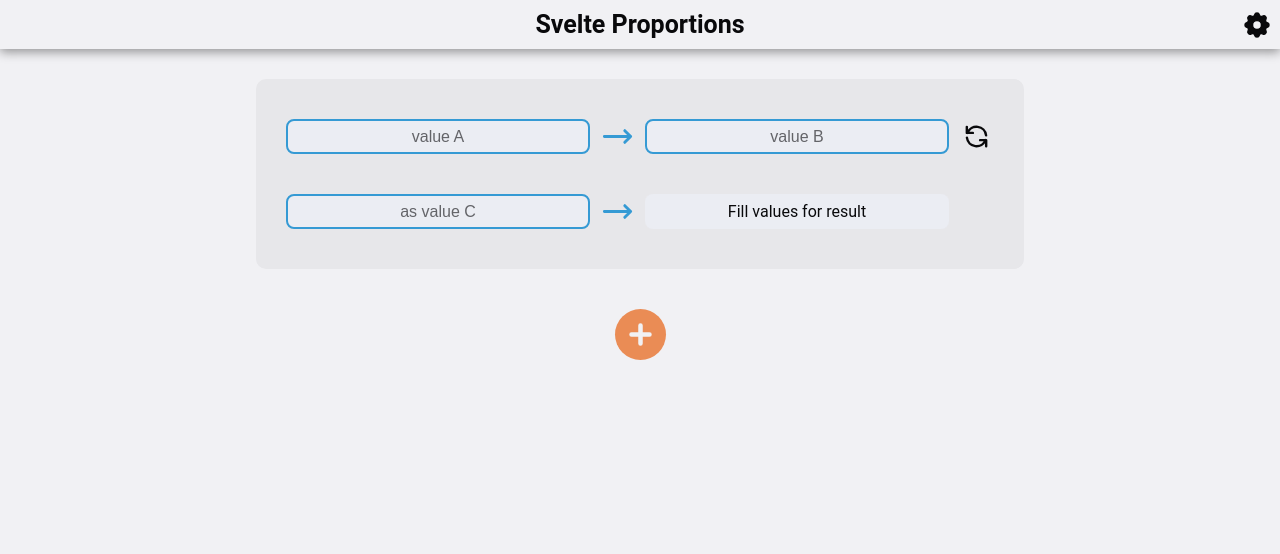
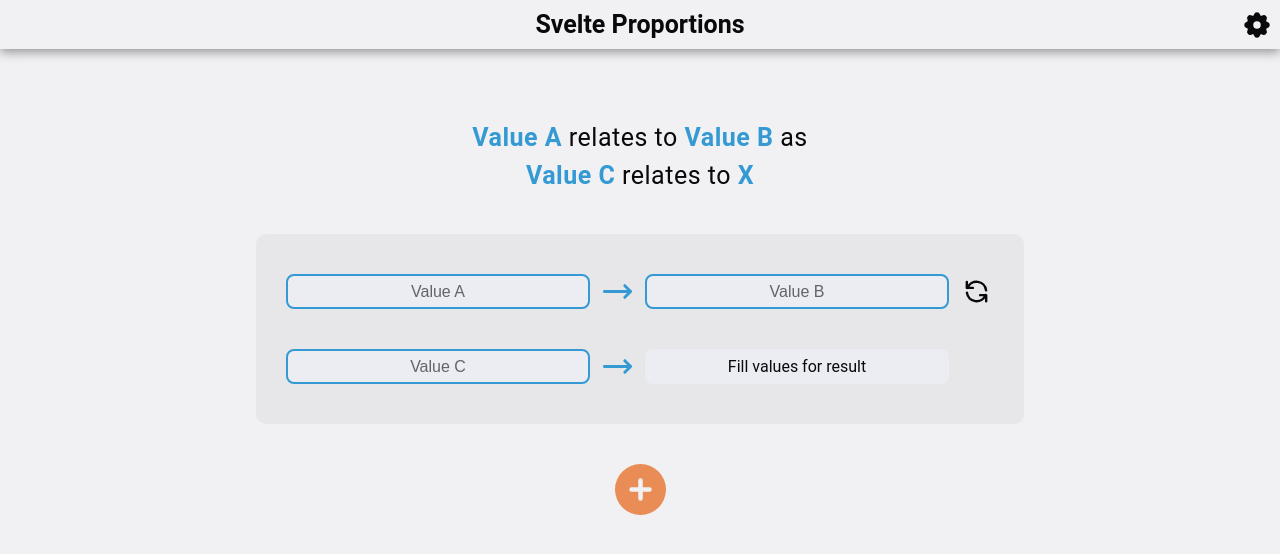
Before and after one commit to Pronian/proportions-svelte, a Svelte app: page / in a window 1280 px wide. Shown: the top 554 px of the page. Built offline with nearby package versions, Linux system fonts and the light colour scheme.

Commit message:
Added text summary of proportion caluculation

```diff
--- /dev/null
+++ b/src/components/common/ProportionDescription.svelte
@@ -0,0 +1,43 @@
+<script lang="ts">
+	import { proportionStore } from '../../stores/proportionModel';
+	export let tag = 'h2';
+
+	$: isInitialized =
+		$proportionStore.a.expression && $proportionStore.b.expression && $proportionStore.c.expression;
+	$: result = proportionStore.getResult() ?? $proportionStore;
+</script>
+
+<svelte:element this={tag} class="cont">
+	{#if isInitialized}
+		<span class="prim">{$proportionStore.a.computed}</span> relates to
+		<span class="prim">{$proportionStore.b.computed}</span>
+		as<br />
+		<span class="prim">{$proportionStore.c.computed}</span> relates to
+		<span class="prim">{result}</span>
+	{:else}
+		<span class="prim">Value A</span> relates to <span class="prim">Value B</span> as<br />
+		<span class="prim">Value C</span> relates to <span class="prim">X</span>
+	{/if}
+</svelte:element>
+
+<style>
+	.cont {
+		margin: 2rem;
+		font-size: 2rem;
+		line-height: 1.5;
+		font-weight: 400;
+	}
+
+	@media (min-width: 768px) {
+		.cont {
+			margin: 4rem 2rem;
+			font-size: 2.5rem;
+			letter-spacing: 0.5px;
+		}
+	}
+
+	.prim {
+		font-weight: 600;
+		color: var(--primary-color);
+	}
+</style>
--- a/src/components/macroBlocks/Proportions.svelte
+++ b/src/components/macroBlocks/Proportions.svelte
@@ -6,6 +6,7 @@
 	import { arrowNarrowRight, refresh, plus, trash } from '../../assets/svgObjects';
 	import { createSwapAnimation } from '../../actions/swapRotateAnimation';
 	import { proportionStore } from '../../stores/proportionModel';
+	import ProportionDescription from '../common/ProportionDescription.svelte';
 
 	export let roundingDigits = 3;
 
@@ -21,15 +22,12 @@
 	$: result = $proportionStore && proportionStore.getResult();
 </script>
 
+<ProportionDescription />
 <section class="prop-main">
-	<h2 class="aria-only">
-		Enter values for A, B, which will determine the ratio. And entering value C will use the ratio
-		to generate the new proportion
-	</h2>
 	<div class="prop-row">
 		<div class="prop-val" use:swapAnim.actionRotateRight>
 			<InputNumberExpression
-				label="value A"
+				label="Value A"
 				expression={$proportionStore.a.expression}
 				{roundingDigits}
 				on:compute={(event) => ($proportionStore.a = event.detail)}
@@ -38,7 +36,7 @@
 		<SvgBuilder class="arrow" svgObj={arrowNarrowRight} role="img" title="relates to" />
 		<div class="prop-val" use:swapAnim.actionRotateLeft>
 			<InputNumberExpression
-				label="value B"
+				label="Value B"
 				expression={$proportionStore.b.expression}
 				{roundingDigits}
 				on:compute={(event) => ($proportionStore.b = event.detail)}
@@ -51,13 +49,13 @@
 	<div class="prop-row">
 		<div class="prop-val">
 			<InputNumberExpression
-				label="as value C"
+				label="Value C"
 				expression={$proportionStore.c.expression}
 				{roundingDigits}
 				on:compute={(event) => ($proportionStore.c = event.detail)}
 			/>
 		</div>
-		<SvgBuilder class="arrow" svgObj={arrowNarrowRight} role="img" title="to" />
+		<SvgBuilder class="arrow" svgObj={arrowNarrowRight} role="img" title="relates to" />
 		<div class="prop-val">
 			<div class="prop-res">{result}</div>
 		</div>
@@ -66,27 +64,27 @@
 </section>
 
 <section class="prop-additional">
-	{#each $proportionStore.cArr as arrC (arrC.id)}
+	{#each $proportionStore.cArr as arrC, index (arrC.id)}
 		<div class="prop-row" transition:slide>
 			<div class="prop-val">
 				<InputNumberExpression
-					label="as value C"
+					label="additional C value {index + 1}"
 					expression={arrC.expression || arrC.computed.toString()}
 					{roundingDigits}
 					on:compute={(event) => proportionStore.updateCProp(arrC.id, event.detail)}
 				/>
 			</div>
-			<SvgBuilder class="arrow" svgObj={arrowNarrowRight} role="img" title="to" />
+			<SvgBuilder class="arrow" svgObj={arrowNarrowRight} role="img" title="relates to" />
 			<div class="prop-val">
 				<div class="prop-res">{proportionStore.getResult(arrC.id)}</div>
 			</div>
 			<IconButton class="btn-action" on:click={() => proportionStore.deleteCProp(arrC.id)}>
-				<SvgBuilder class="svg-trash" svgObj={trash} role="img" title="Delete result row" />
+				<SvgBuilder class="svg-trash" svgObj={trash} role="img" title="Delete additional row" />
 			</IconButton>
 		</div>
 	{/each}
 	<IconButton class="btn-add" on:click={() => proportionStore.addCProp()}>
-		<SvgBuilder class="svg-plus" svgObj={plus} role="img" title="Add result row" />
+		<SvgBuilder class="svg-plus" svgObj={plus} role="img" title="Add additional result row" />
 	</IconButton>
 </section>
 
```
